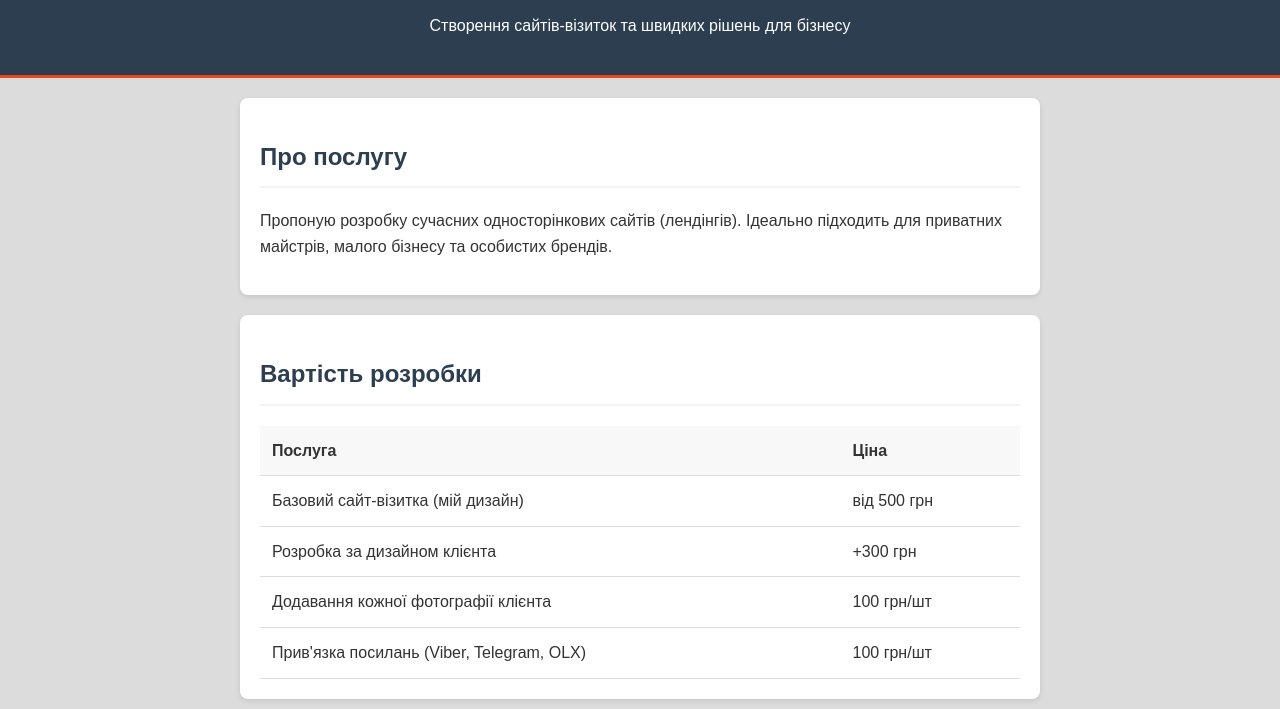
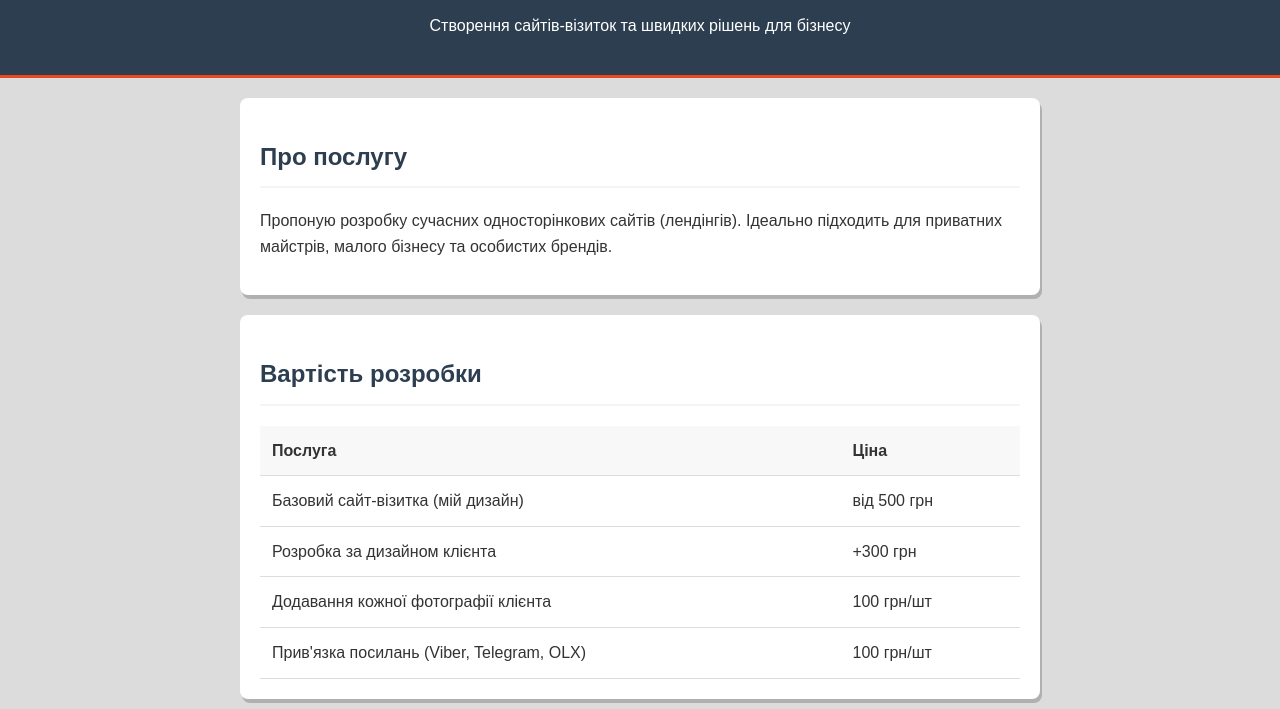
Before and after one commit to Lubny-siti/My_landing, a plain HTML site: page index.html in a window 1280 px wide. Shown: the part 91-800 px from the top of the page. Drawn offline with Linux system fonts and the light colour scheme.

Commit message:
Add files via upload

```diff
--- a/index.html
+++ b/index.html
@@ -42,7 +42,7 @@ section {
     padding: 20px;
     margin-bottom: 20px;
     border-radius: 8px;
-    box-shadow: 0 2px 5px rgba(0,0,0,0.1);
+    box-shadow: 2px 4px rgba(0,0,0,0.2);
 }
 
 h2 {
```
